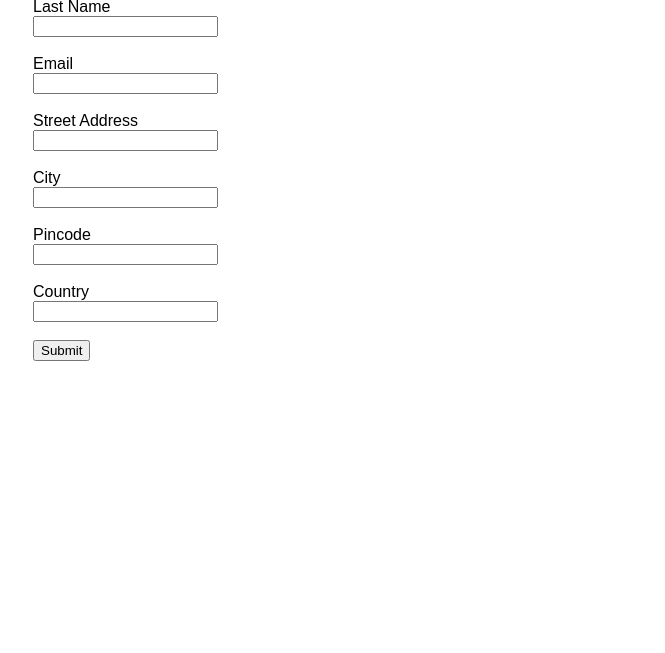
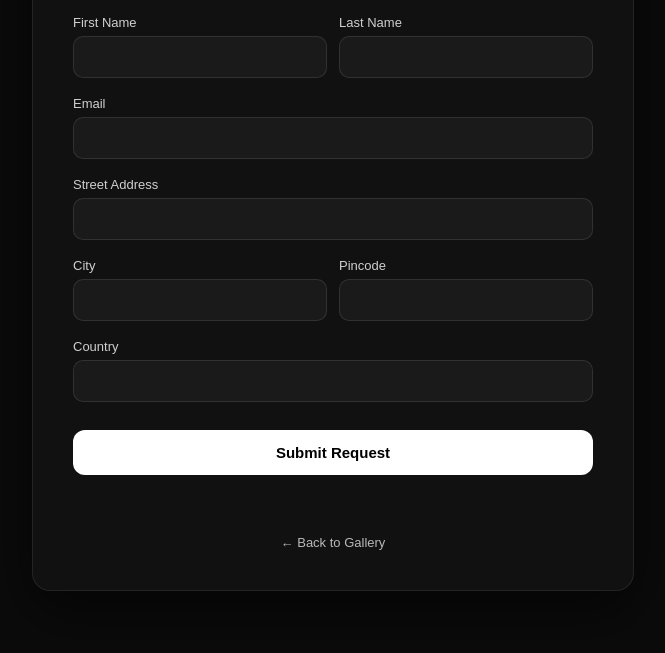
Before and after one commit to himanshuSinhaProg/himanshu-portfolio, a website: page public/interest.html in a window 1280 px wide. Shown: the part 147-800 px from the top of the page, without its empty margins (307-972 px from the left). Drawn offline with Linux system fonts and the light colour scheme.

Commit message:
enhancing ui

```diff
--- a/public/interest.html
+++ b/public/interest.html
@@ -3,45 +3,194 @@
 <head>
   <meta charset="UTF-8" />
   <title>Express Interest</title>
+
+  <style>
+    body{
+      margin:0;
+      font-family: Arial;
+      background:#0b0b0b;
+      color:white;
+      display:flex;
+      justify-content:center;
+      align-items:center;
+      min-height:100vh;
+    }
+
+    .card{
+      background:#111;
+      padding:40px;
+      border-radius:18px;
+      width:100%;
+      max-width:520px;
+      box-shadow:0 20px 60px rgba(0,0,0,0.6);
+      border:1px solid rgba(255,255,255,0.08);
+    }
+
+    h2{
+      margin-top:0;
+      text-align:center;
+      margin-bottom:30px;
+      letter-spacing:0.5px;
+    }
+
+    .field{
+      display:flex;
+      flex-direction:column;
+      margin-bottom:18px;
+    }
+
+    label{
+      font-size:13px;
+      margin-bottom:6px;
+      opacity:0.8;
+    }
+
+    input{
+      padding:12px;
+      border-radius:10px;
+      border:1px solid rgba(255,255,255,0.1);
+      background:#1a1a1a;
+      color:white;
+      font-size:14px;
+      transition:0.2s;
+    }
+
+    input:focus{
+      outline:none;
+      border-color:white;
+      box-shadow:0 0 0 2px rgba(255,255,255,0.2);
+    }
+
+    .row{
+      display:flex;
+      gap:12px;
+    }
+
+    .row .field{
+      flex:1;
+    }
+
+    button{
+      width:100%;
+      padding:14px;
+      border:none;
+      border-radius:12px;
+      font-weight:bold;
+      font-size:15px;
+      background:white;
+      color:black;
+      cursor:pointer;
+      transition:0.2s;
+      margin-top:10px;
+    }
+
+    button:hover{
+      background:#e5e5e5;
+      transform:translateY(-1px);
+    }
+
+    #msg{
+      text-align:center;
+      margin-top:20px;
+      font-size:14px;
+      min-height:20px;
+    }
+
+    .success{
+      color:#4CAF50;
+    }
+
+    .error{
+      color:#ff6b6b;
+    }
+
+    .back{
+      text-align:center;
+      margin-top:20px;
+      font-size:13px;
+      opacity:0.7;
+    }
+
+    .back a{
+      color:white;
+      text-decoration:none;
+    }
+
+    .back a:hover{
+      text-decoration:underline;
+    }
+  </style>
 </head>
-<body style="font-family: Arial; max-width: 600px; margin: 40px auto;">
 
+<body>
+
+  <div class="card">
     <h2>Express Interest</h2>
 
     <form id="interestForm">
-    <label>First Name</label><br>
-    <input name="firstName" required><br><br>
 
-    <label>Last Name</label><br>
-    <input name="lastName" required><br><br>
+      <div class="row">
+        <div class="field">
+          <label>First Name</label>
+          <input name="firstName" required>
+        </div>
 
-    <label>Email</label><br>
-    <input type="email" name="email" required><br><br>
+        <div class="field">
+          <label>Last Name</label>
+          <input name="lastName" required>
+        </div>
+      </div>
 
-    <label>Street Address</label><br>
-    <input name="street" required><br><br>
+      <div class="field">
+        <label>Email</label>
+        <input type="email" name="email" required>
+      </div>
 
-    <label>City</label><br>
-    <input name="city" required><br><br>
+      <div class="field">
+        <label>Street Address</label>
+        <input name="street" required>
+      </div>
 
-    <label>Pincode</label><br>
-    <input name="pincode" required><br><br>
+      <div class="row">
+        <div class="field">
+          <label>City</label>
+          <input name="city" required>
+        </div>
 
-    <label>Country</label><br>
-    <input name="country" required><br><br>
+        <div class="field">
+          <label>Pincode</label>
+          <input name="pincode" required>
+        </div>
+      </div>
 
-    <button type="submit">Submit</button>
+      <div class="field">
+        <label>Country</label>
+        <input name="country" required>
+      </div>
+
+      <button type="submit">Submit Request</button>
+
     </form>
 
     <p id="msg"></p>
+
+    <div class="back">
+      <a href="/cities.html">← Back to Gallery</a>
+    </div>
+  </div>
 
   <script>
     document.getElementById("interestForm").addEventListener("submit", async (e) => {
       e.preventDefault();
 
+      const msg = document.getElementById("msg");
+      msg.textContent = "Submitting...";
+      msg.className = "";
+
       const formData = new FormData(e.target);
       const data = Object.fromEntries(formData.entries());
 
+      try {
         const resp = await fetch("/api/interest", {
           method: "POST",
           headers: { "Content-Type": "application/json" },
@@ -49,7 +198,15 @@
         });
 
         const result = await resp.json();
-      document.getElementById("msg").innerText = result.message;
+        msg.textContent = result.message;
+        msg.className = "success";
+
+        e.target.reset();
+
+      } catch (err) {
+        msg.textContent = "Something went wrong. Please try again.";
+        msg.className = "error";
+      }
     });
   </script>
 
```
Also changed, not shown: public/cities.html (+1 -1 lines), public/index.html (+2 -2 lines). Lines whose indentation alone changed are shown as unchanged.
